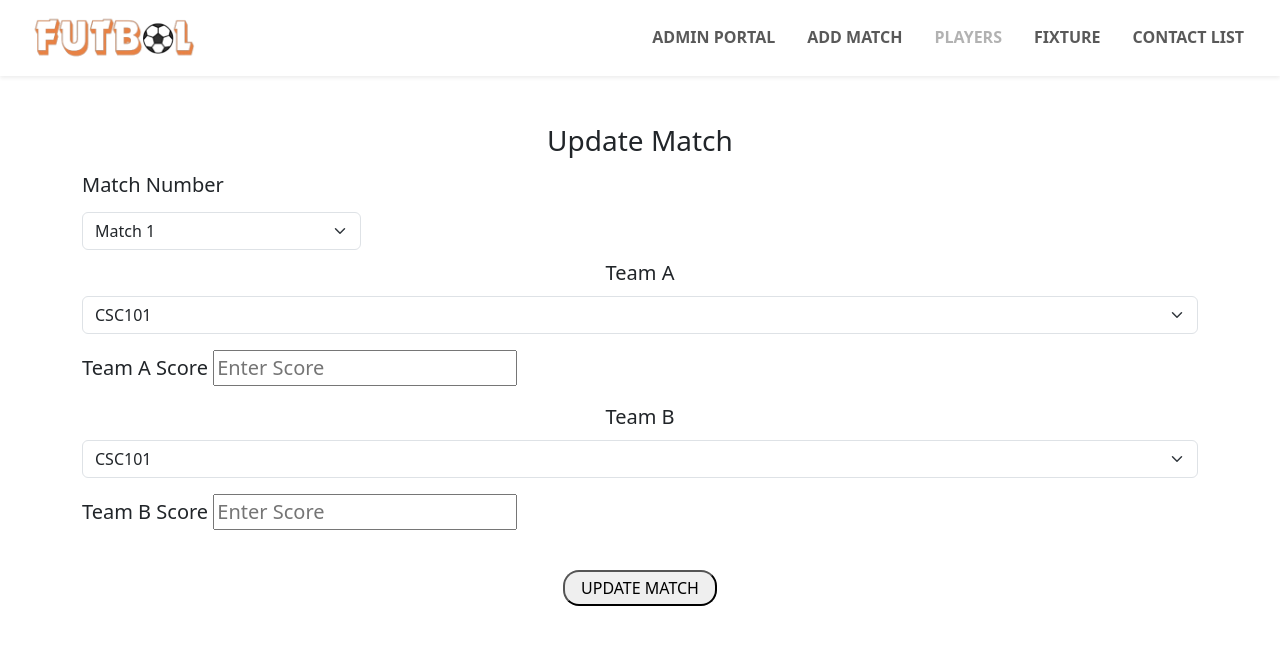
After one commit to IramDhrubo31/futbol, a PHP site: page /updateMatch.php in a window 1280 px wide. The commit adds this page. Shown: the top 645 px of the page. Run offline with PHP 8.4, Linux system fonts and the light colour scheme.

Commit message:
updated updateMatch page

```diff
--- a/addMatch.php
+++ b/addMatch.php
@@ -99,11 +99,6 @@
                 <option value="Match 1">Match 1</option>
                 <option value="Match 2">Match 2</option>
                 <option value="Match 3">Match 3</option>
-                <!-- <option value="Match 4">Match 4</option>
-                <option value="Match 5">Match 5</option>
-                <option value="Match 6">Match 6</option>
-                <option value="Match 7">Match 7</option>
-                <option value="Match 8">Match 8</option> -->
               </select>
             </div>
 
--- a/adminPortal.html
+++ b/adminPortal.html
@@ -28,7 +28,7 @@
               <a class="nav-link" href="addMatch.php" target="_blank">ADD MATCH</a>
             </li>
             <li class="nav-item">
-              <a class="nav-link" href="updateMatch.html" target="_blank">UPDATE MATCH</a>
+              <a class="nav-link" href="updateMatch.php" target="_blank">UPDATE MATCH</a>
             </li>
             <li class="nav-item">
               <a class="nav-link disabled" href="#">PLAYERS</a>
--- a/css/updateMatch.css
+++ b/css/updateMatch.css
@@ -15,7 +15,7 @@
 
 body{
     /* background-image: url(../images/soccer-ball-grass-with-stadium-background.jpg); */
-    background-image: url(../images/admin_page_background_image_3.jpg);
+    /* background-image: url(../images/admin_page_background_image_3.jpg); */
     background-position: center;
     background-attachment: fixed;
     background-repeat: no-repeat;
--- a/matchreg.php
+++ b/matchreg.php
@@ -2,7 +2,7 @@
     if(isset($_POST['submit'])){
       session_start();
         $username=$_POST['username'];
-        $matchNumber=$_POST['matchNum'];
+        $matchNumber=$_POST['matchNumber'];
         $teamName=$_POST['teamname'];
         $position=$_POST['position'];
 
@@ -89,8 +89,8 @@
               <input required type="text" class="form-control shadow-sm" placeholder="Enter your Username"
                 aria-label="username" name="username" id="username" autocomplete="off">
 
-              <label for="matchNum" style="color: white; margin-bottom: 3px; margin-top: 5px; font-size: large;">Match Number</label>
-              <select name="matchNum" id="matchNum" class="form-select" aria-label="Default select example">
+              <label for="matchNumber" style="color: white; margin-bottom: 3px; margin-top: 5px; font-size: large;">Match Number</label>
+              <select name="matchNumber" id="matchNumber" class="form-select" aria-label="Default select example">
                 <option value="" disabled selected>Select an option</option>
                 <option value="Match 1">Match 1</option>
                 <option value="Match 2">Match 2</option>
--- /dev/null
+++ b/updateMatch.php
@@ -0,0 +1,150 @@
+<?php
+    if(isset($_POST['submit'])){
+        session_start();
+        $matchNumber = $_POST['matchNumber'];
+        // $teamA_name = $_POST['teamA'];
+        // $teamB_name = $_POST['teamB'];
+        $teamA_score = $_POST['scoreTeamA'];
+        $teamB_score = $_POST['scoreTeamB'];
+        $total_score = $teamA_score . '-' . $teamB_score;
+
+        include "connection.php";
+
+        if ($link->connect_error) {
+            die("Connection failed: " . $link->connect_error);
+        }
+
+        $sqlFetch = "SELECT * FROM match_table WHERE match_number = '$matchNumber'";
+        $updateInfo = mysqli_query($link, $sqlFetch);
+        $updateInfo = mysqli_fetch_assoc($updateInfo);
+
+        $updateInfo['score'] = $total_score;
+
+        $sql = "UPDATE match_table SET score = '$total_score' WHERE match_number = '$matchNumber'";
+
+        if(mysqli_query($link, $sql)) {
+            //echo "Records updated successfully";
+        }
+        else {
+            echo "ERROR: Could not able to execute $sql." . mysqli_error($link);
+        }
+    }
+?>
+
+<!DOCTYPE html>
+<html lang="en">
+
+<head>
+    <meta charset="UTF-8">
+    <meta name="viewport" content="width=device-width, initial-scale=1.0">
+    <title>Update Matches</title>
+    <link rel="stylesheet" href="css/updateMatch.css">
+    <link href="https://cdn.jsdelivr.net/npm/bootstrap@5.3.2/dist/css/bootstrap.min.css" rel="stylesheet" integrity="sha384-T3c6CoIi6uLrA9TneNEoa7RxnatzjcDSCmG1MXxSR1GAsXEV/Dwwykc2MPK8M2HN" crossorigin="anonymous">
+</head>
+
+<body>
+    <nav class="navbar navbar-expand-md shadow-sm bg-white px-3 sticky-md-top">
+        <div class="container-fluid">
+            <a class="navbar-brand" href="#Home">
+                <img src="logo/Futb_l-removebg-preview.png" alt="Futbol" height="50">
+            </a>
+            <button class="navbar-toggler" type="button" data-bs-toggle="collapse" data-bs-target="#navbarNav" aria-controls="navbarNav" aria-expanded="true" aria-label="Toggle navigation">
+                <span class="navbar-toggler-icon"></span>
+            </button>
+            <div class="collapse navbar-collapse" style="align-items: end;" id="navbarNav">
+                <ul class="navbar-nav nav-underline ">
+                    <li class="nav-item">
+                        <a class="nav-link" href="adminPortal.html">ADMIN PORTAL</a>
+                    </li>
+                    <li class="nav-item">
+                        <a class="nav-link" href="addMatch.html">ADD MATCH</a>
+                    </li>
+                    <li class="nav-item">
+                        <a class="nav-link disabled" href="#">PLAYERS</a>
+                    </li>
+                    <li class="nav-item">
+                        <a class="nav-link" href="fixture.html">FIXTURE</a>
+                    </li>
+                    <li class="nav-item">
+                        <a class="nav-link" href="Contact_Page/contactlist.html">CONTACT LIST</a>
+                    </li>
+                </ul>
+            </div>
+        </div>
+    </nav>
+
+    <section class="mb-2">
+        <div class="container mt-5">
+            <div class="row">
+                <div class="col-12">
+                    <form action="updateMatch.php" method="post">
+                        <h3 class="text-center">Update Match</h3>
+                        <!-- <div class="my-2">
+                            <label for="date" class="fs-5 my-1">Select Date</label>
+                            <input type="date" name="date" id="date" class="rounded-2 px-2 py-1 my-1">
+                        </div> -->
+                        <div>
+                            <label for="matchNumber" class="fs-5 my-1">Match Number</label>
+                            <select name="matchNumber" id="matchNumber" class="form-select my-2" style="width: 25%;" aria-label="Default select example">
+                                <option value="Match 1">Match 1</option>
+                                <option value="Match 2">Match 2</option>
+                                <option value="Match 3">Match 3</option>
+                            </select>
+                        </div>
+                        <div class="mt-2">
+                            <div class="text-center mb-3">
+                                <label for="teamA" class="fs-5 mb-2">Team A</label>
+                                <select name="teamA" id="teamA" class="form-select" aria-label="Default select example">
+                                    <option value="" disabled selected>Select an option</option>
+                                    <option value="CSC101" selected>CSC101</option>
+                                    <option value="CSC203">CSC203</option>
+                                </select>
+                            </div>
+
+                            <div class="mt-2 fs-5">
+                                <div class="mb-3">
+                                    <label for="scoreTeamA">Team A Score</label>
+                                    <input type="number" name="scoreTeamA" id="scoreTeamA" placeholder="Enter Score">
+                                </div>
+                            </div>
+                        </div>
+
+                        <div class="mt-2">
+                            <div class="text-center mb-3">
+                                <label for="teamB" class="fs-5 mb-2">Team B</label>
+                                <select name="teamB" id="teamB" class="form-select" aria-label="Default select example">
+                                    <!-- <option value="" disabled selected>Select an option</option> -->
+                                    <option value="CSC101">CSC101</option>
+                                    <option value="CSC203">CSC203</option>
+                                </select>
+                            </div>
+
+                            <div class="mt-2 fs-5">
+                                <div class="mb-3">
+                                    <label for="scoreTeamB">Team B Score</label>
+                                    <input type="number" name="scoreTeamB" id="scoreTeamB" placeholder="Enter Score">
+                                </div>
+                            </div>
+                        </div>
+
+                        <div class="text-center">
+                            <input type="submit" class="px-3 py-1 rounded-4 mt-4" name="submit" value="UPDATE MATCH">
+                        </div>
+                        <?php
+                            if(isset($_POST['submit'])){
+                                echo $updateInfo['score'];
+                            }
+                        ?>
+                    </form>
+                </div>
+            </div>
+        </div>
+    </section>
+
+    <script src="https://code.jquery.com/jquery-3.3.1.slim.min.js"></script>
+    <script src="https://cdn.jsdelivr.net/npm/@popperjs/core@2.11.8/dist/umd/popper.min.js" integrity="sha384-I7E8VVD/ismYTF4hNIPjVp/Zjvgyol6VFvRkX/vR+Vc4jQkC+hVqc2pM8ODewa9r" crossorigin="anonymous"></script>
+    <script src="https://cdn.jsdelivr.net/npm/bootstrap@5.3.2/dist/js/bootstrap.min.js" integrity="sha384-BBtl+eGJRgqQAUMxJ7pMwbEyER4l1g+O15P+16Ep7Q9Q+zqX6gSbd85u4mG4QzX+" crossorigin="anonymous"></script>
+
+</body>
+
+</html>
```
Also changed, not shown: updateMatch.html (deleted, +0 -183 lines).
